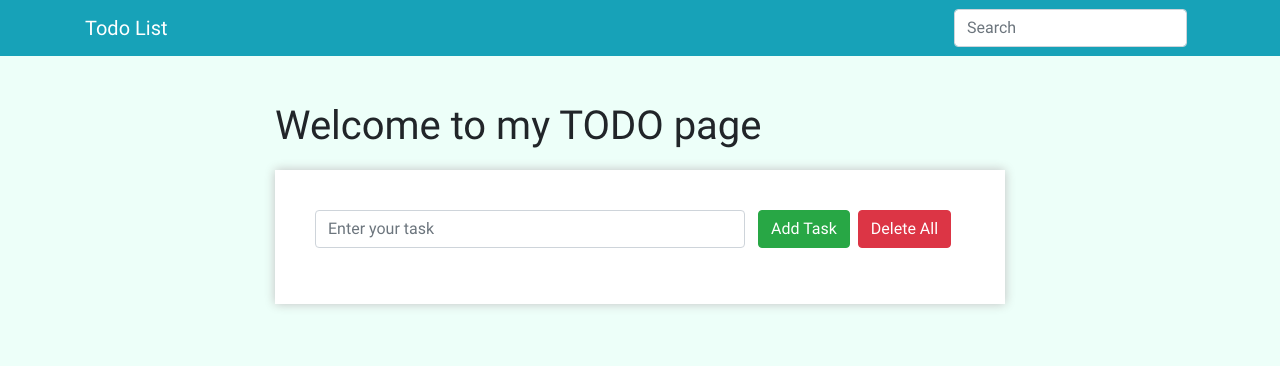
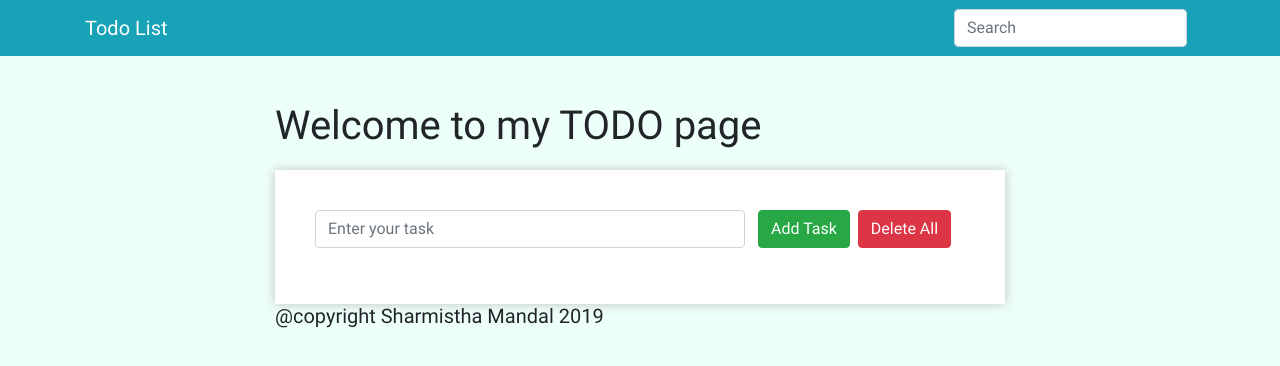
Before and after one commit to Sharmi-1999/js_todo, a plain HTML site: page index.html in a window 1280 px wide. Drawn offline with Linux system fonts and the light colour scheme.

Commit message:
Update index.html

```diff
--- a/index.html
+++ b/index.html
@@ -73,6 +73,7 @@
                 ></table>
               </div>
             </div>
+            <h5>@copyright Sharmistha Mandal 2019</h5>
           </div>
         </div>
       </div>
```
